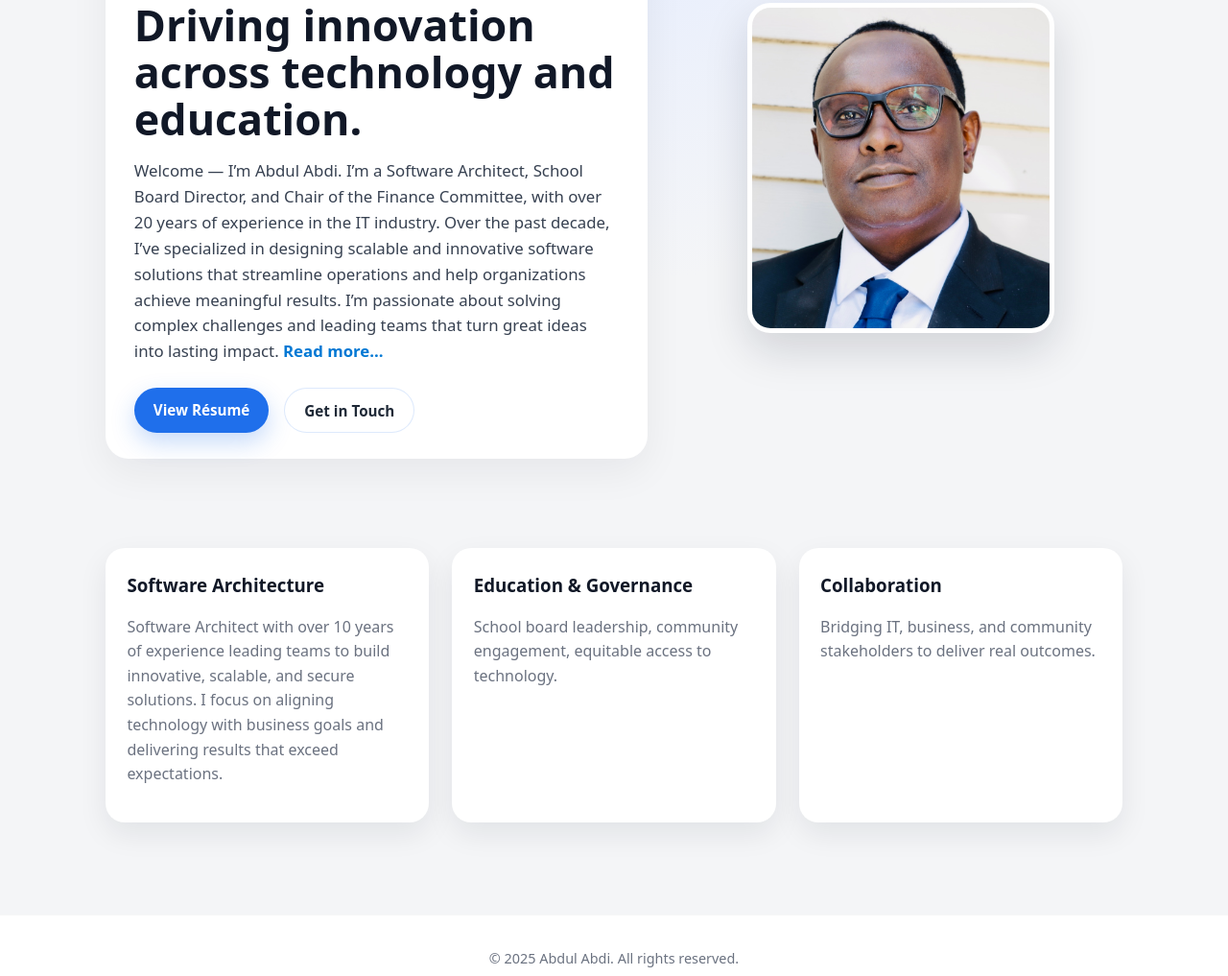
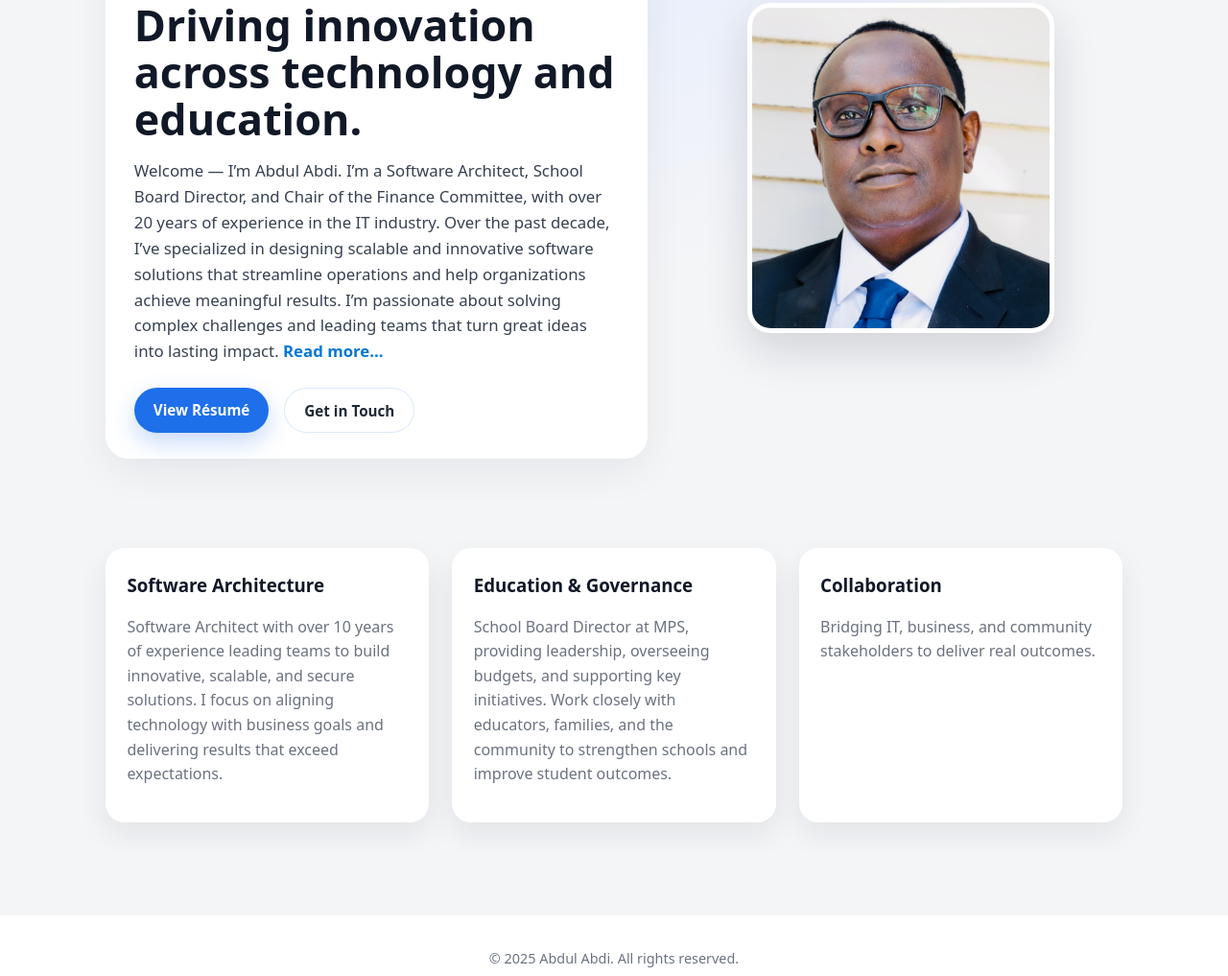
Before and after one commit to AbdulAbdi10/Abdul, a plain HTML site: page index.html in a window 1280 px wide. Shown: the part 255-1272 px from the top of the page at 96% size. Drawn offline with Linux system fonts and the light colour scheme.

Commit message:
Update index.html
Update Education section.

```diff
--- a/index.html
+++ b/index.html
@@ -91,7 +91,7 @@
       </div>
       <div class="card">
         <h3>Education & Governance</h3>
-        <p>School board leadership, community engagement, equitable access to technology.</p>
+        <p>School Board Director at MPS, providing leadership, overseeing budgets, and supporting key initiatives. Work closely with educators, families, and the community to strengthen schools and improve student outcomes.</p>
       </div>
       <div class="card">
         <h3>Collaboration</h3>
```
